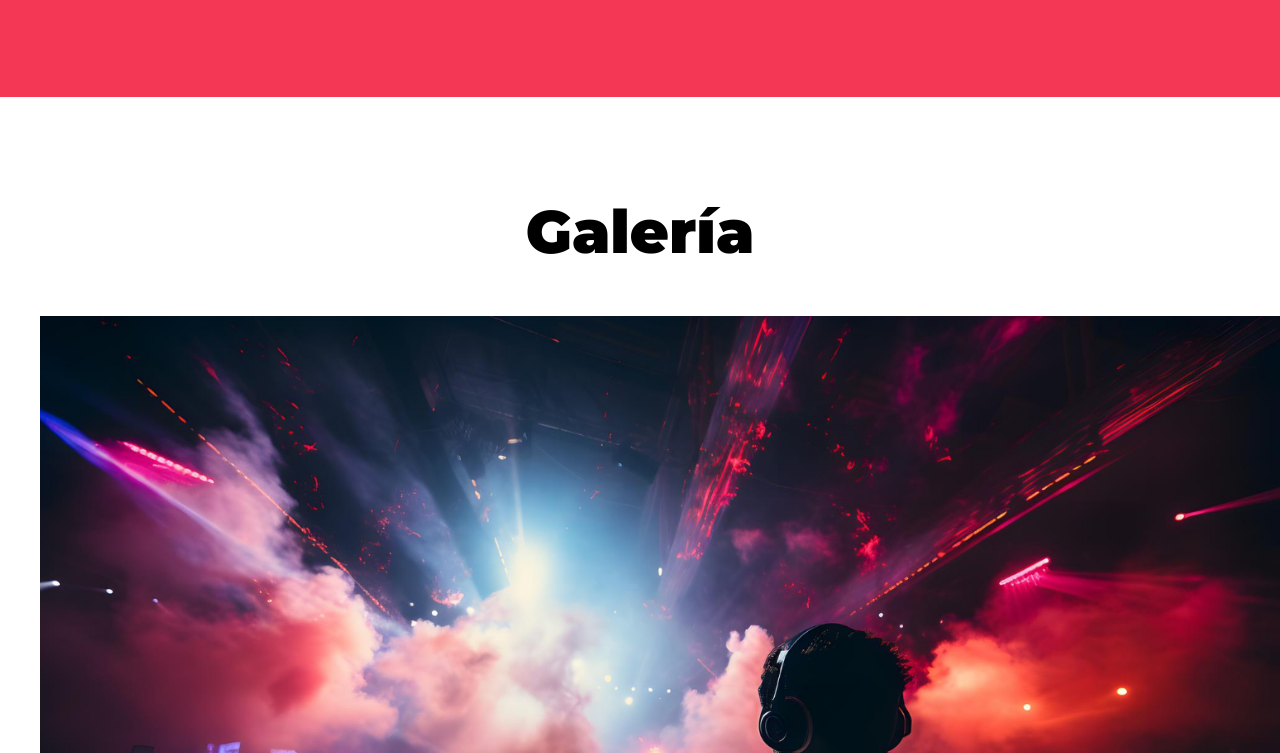
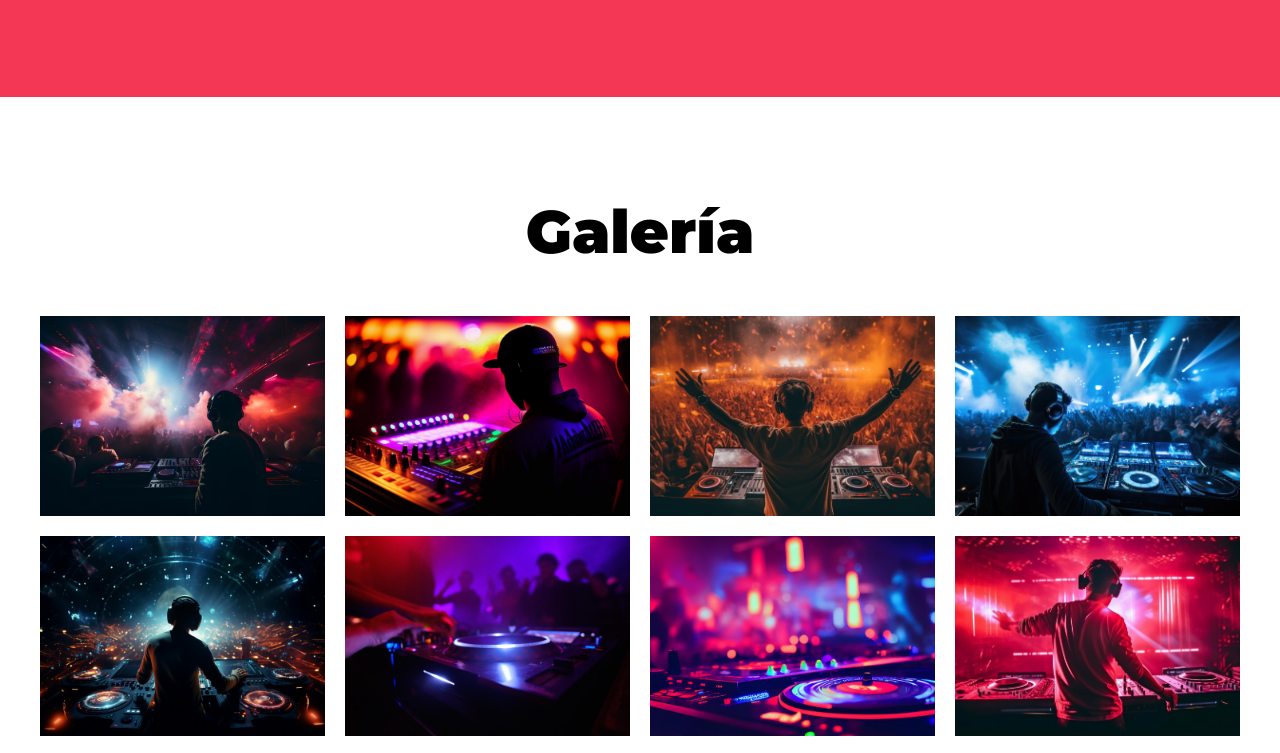
Before and after one commit to alonso1298/Festival-Musica, a website: page index.html in a window 1280 px wide. Shown: the part 2837-3590 px from the top of the page. Drawn offline with Linux system fonts and the light colour scheme; grey boxes are pictures that could not be loaded.

Commit message:
Se aplica SASS a la galeria

```diff
--- a/index.html
+++ b/index.html
@@ -163,7 +163,7 @@
 <section id="galeria" class="galeria">
     <h3>Galería</h3>
 
-    <ul class="galeria-imagenes"></ul>
+    <div class="galeria-imagenes"></div>
 </section>
 
 <section id="boletos" class="contenedor-boletos">
--- /dev/null
+++ b/src/scss/layout/_galeria.scss
@@ -0,0 +1,25 @@
+@use '../base/variables' as v;
+@use '../base/mixins' as m;
+
+.galeria {
+    @include m.contenedor;
+
+    &-imagenes {
+        @include m.grid(1, 2rem);
+
+        @include m.telefono {
+            @include m.grid(2, 2rem);
+        }
+        @include m.tablet {
+            @include m.grid(3, 2rem);
+        }
+        @include m.desktop {
+            @include m.grid(4, 2rem);
+        }
+
+        img{
+            height: 20rem;
+            object-fit: cover;
+        }
+    }
+}
--- a/src/scss/layout/_index.scss
+++ b/src/scss/layout/_index.scss
@@ -2,5 +2,6 @@
 @forward 'video';
 @forward 'festival';
 @forward 'lineup';
+@forward 'galeria';
 @forward 'boletos';
 @forward 'footer';
```
Also changed, not shown: build/css/app.css.
